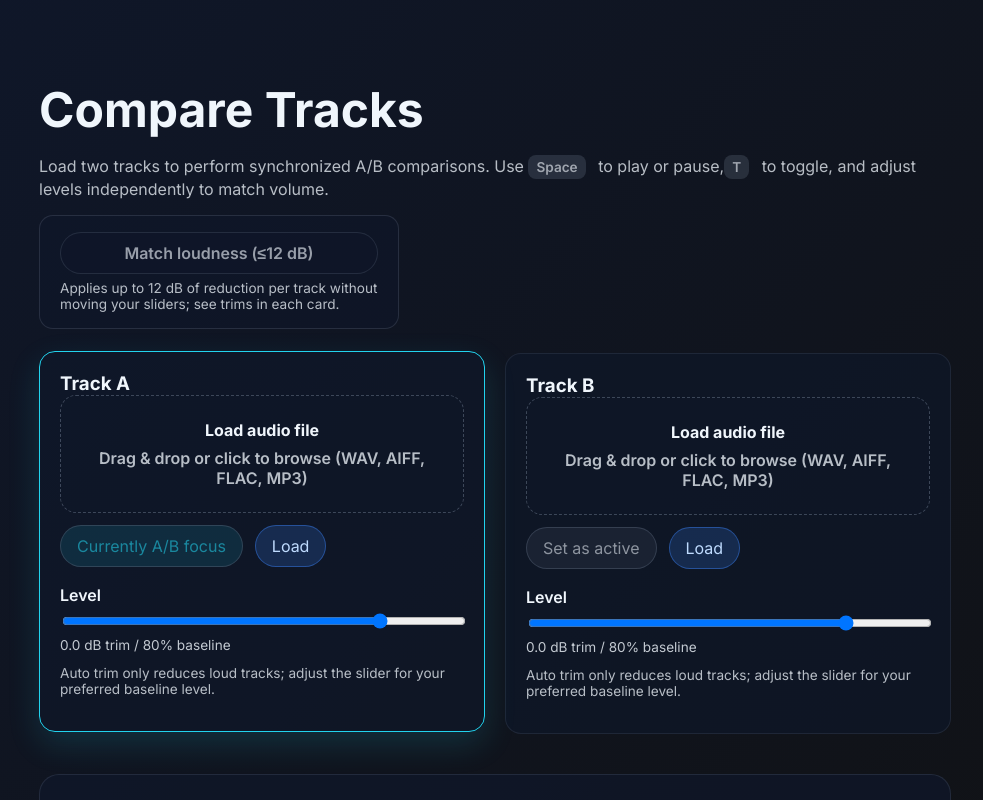
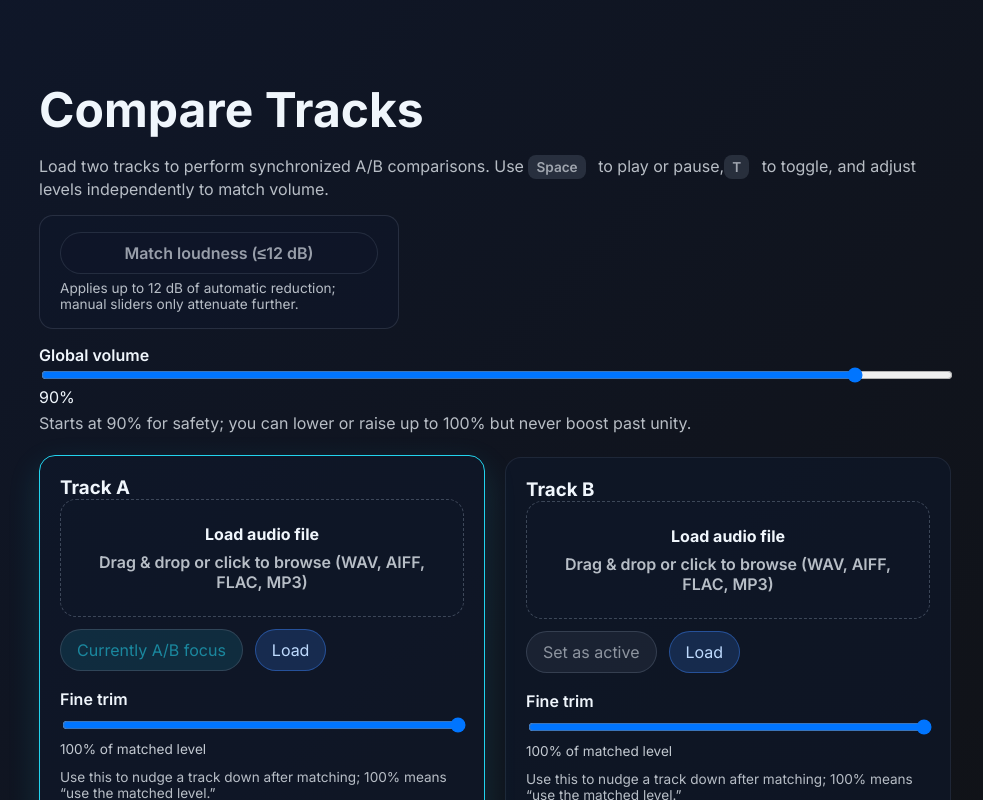
Before and after one commit to jeremyg7/compare-tracks, a Next.js app: page / in a window 1280 px wide. Shown: the top 800 px of the page, without its empty margins (145-1128 px from the left). Built offline with nearby package versions, Linux system fonts and the light colour scheme.

Commit message:
feat: add global volume and fine trims

```diff
--- a/app/page.tsx
+++ b/app/page.tsx
@@ -23,7 +23,8 @@ interface TrackState {
   peakDb: number | null;
 }
 
-const DEFAULT_VOLUME = 0.8;
+const DEFAULT_GLOBAL_VOLUME = 0.9;
+const DEFAULT_FINE_ADJUST = 1;
 const LOUDNESS_CAP_DB = 12;
 
 const initialTrackState = (id: TrackId): TrackState => ({
@@ -34,7 +35,7 @@ const initialTrackState = (id: TrackId): TrackState => ({
   size: null,
   loading: false,
   error: null,
-  volume: DEFAULT_VOLUME,
+  volume: DEFAULT_FINE_ADJUST,
   loudnessTrimDb: 0,
   hasBuffer: false,
   lufsIntegrated: null,
@@ -55,6 +56,7 @@ export default function HomePage() {
     A: initialTrackState("A"),
     B: initialTrackState("B")
   });
+  const [globalVolume, setGlobalVolume] = useState(DEFAULT_GLOBAL_VOLUME);
   const [activeTrack, setActiveTrack] = useState<TrackId>("A");
   const [isPlaying, setIsPlaying] = useState(false);
   const [currentTime, setCurrentTime] = useState(0);
@@ -88,7 +90,8 @@ export default function HomePage() {
         const offset = computedOffsets[id] ?? 0;
         updated[id] = {
           ...prev[id],
-          loudnessTrimDb: offset
+          loudnessTrimDb: offset,
+          volume: DEFAULT_FINE_ADJUST
         };
       });
 
@@ -185,19 +188,19 @@ export default function HomePage() {
   );
 
   const applyGain = useCallback(
-    (trackId: TrackId, volume: number, trimDb: number) => {
+    (trackId: TrackId, fineVolume: number, trimDb: number) => {
       const gainNode = gainsRef.current[trackId];
       const audioCtx = audioContextRef.current;
       if (!gainNode || !audioCtx) return;
 
       const trimGain = offsetToGain(trimDb ?? 0);
-      const totalGain = volume * trimGain;
+      const totalGain = globalVolume * fineVolume * trimGain;
       const target = trackId === activeTrack ? totalGain : 0;
       const now = audioCtx.currentTime;
       gainNode.gain.cancelScheduledValues(now);
       gainNode.gain.setTargetAtTime(target, now, 0.01);
     },
-    [activeTrack]
+    [activeTrack, globalVolume]
   );
 
   const tick = useCallback(() => {
@@ -248,7 +251,7 @@ export default function HomePage() {
         const startOffset = Math.max(0, Math.min(offsetSeconds, maxOffset));
 
         const trimDb = tracks[trackId].loudnessTrimDb ?? 0;
-        const totalGain = tracks[trackId].volume * offsetToGain(trimDb);
+        const totalGain = globalVolume * tracks[trackId].volume * offsetToGain(trimDb);
         gainNode.gain.value = trackId === activeTrack ? totalGain : 0;
         sourcesRef.current[trackId] = source;
         gainsRef.current[trackId] = gainNode;
@@ -262,7 +265,7 @@ export default function HomePage() {
       setIsPlaying(true);
       rafRef.current = requestAnimationFrame(tick);
     },
-    [activeTrack, ensureAudioContext, teardownNodes, tick, tracks]
+    [activeTrack, ensureAudioContext, globalVolume, teardownNodes, tick, tracks]
   );
 
   const handlePlayPause = useCallback(async () => {
@@ -327,6 +330,7 @@ export default function HomePage() {
             loading: false,
             error: null,
             hasBuffer: true,
+            volume: DEFAULT_FINE_ADJUST,
             loudnessTrimDb: 0,
             lufsIntegrated,
             peakDb
@@ -347,6 +351,7 @@ export default function HomePage() {
             loading: false,
             error: "Unable to decode this audio file.",
             hasBuffer: false,
+            volume: DEFAULT_FINE_ADJUST,
             loudnessTrimDb: 0,
             lufsIntegrated: null,
             peakDb: null
@@ -360,14 +365,15 @@ export default function HomePage() {
   const handleVolumeChange = useCallback(
     (trackId: TrackId, volume: number) => {
       const trimDb = trackId === "A" ? tracks.A.loudnessTrimDb : tracks.B.loudnessTrimDb;
+      const clampedVolume = Math.max(0, Math.min(1, volume));
       setTracks((prev) => ({
         ...prev,
         [trackId]: {
           ...prev[trackId],
-          volume
+          volume: clampedVolume
         }
       }));
-      applyGain(trackId, volume, trimDb ?? 0);
+      applyGain(trackId, clampedVolume, trimDb ?? 0);
     },
     [applyGain, tracks.A.loudnessTrimDb, tracks.B.loudnessTrimDb]
   );
@@ -491,8 +497,27 @@ export default function HomePage() {
           Match loudness (≤12 dB)
         </button>
         <span className="match-hint">
-          Applies up to 12 dB of reduction per track without moving your sliders; see trims in each card.
+          Applies up to 12 dB of automatic reduction; manual sliders only attenuate further.
         </span>
+      </div>
+
+      <div className="global-volume" style={{ marginTop: "16px" }}>
+        <label htmlFor="global-volume">Global volume</label>
+        <input
+          id="global-volume"
+          type="range"
+          min={0}
+          max={1}
+          step={0.01}
+          value={globalVolume}
+          onChange={(event) =>
+            setGlobalVolume(Math.max(0, Math.min(1, Number(event.target.value))))
+          }
+        />
+        <output>{Math.round(globalVolume * 100)}%</output>
+        <p style={{ marginTop: "6px", opacity: 0.75 }}>
+          Starts at 90% for safety; you can lower or raise up to 100% but never boost past unity.
+        </p>
       </div>
 
       <section className="track-grid">
--- a/components/TrackCard.tsx
+++ b/components/TrackCard.tsx
@@ -87,7 +87,7 @@ export function TrackCard({
             <span>{formattedLufs}</span>
             <span>Peak</span>
             <span>{formattedPeak}</span>
-            <span>Loudness Trim</span>
+            <span>Auto Trim</span>
             <span>{formattedTrim}</span>
           </div>
         </div>
@@ -146,7 +146,7 @@ export function TrackCard({
       </div>
 
       <div className="volume-control" style={{ marginTop: "18px" }}>
-        <label htmlFor={`${inputId}-volume`}>Level</label>
+        <label htmlFor={`${inputId}-volume`}>Fine trim</label>
         <input
           id={`${inputId}-volume`}
           type="range"
@@ -157,10 +157,10 @@ export function TrackCard({
           onChange={(event) => onVolumeChange(Number(event.target.value))}
         />
         <output>
-          {formattedTrim} trim / {sliderPercent}% baseline
+          {sliderPercent}% of matched level
         </output>
         <p style={{ marginTop: "6px", fontSize: "0.85rem", opacity: 0.75 }}>
-          Auto trim only reduces loud tracks; adjust the slider for your preferred baseline level.
+          Use this to nudge a track down after matching; 100% means “use the matched level.”
         </p>
       </div>
 
```
Also changed, not shown: 1 other file (tests, documents, lock files or other folders).
